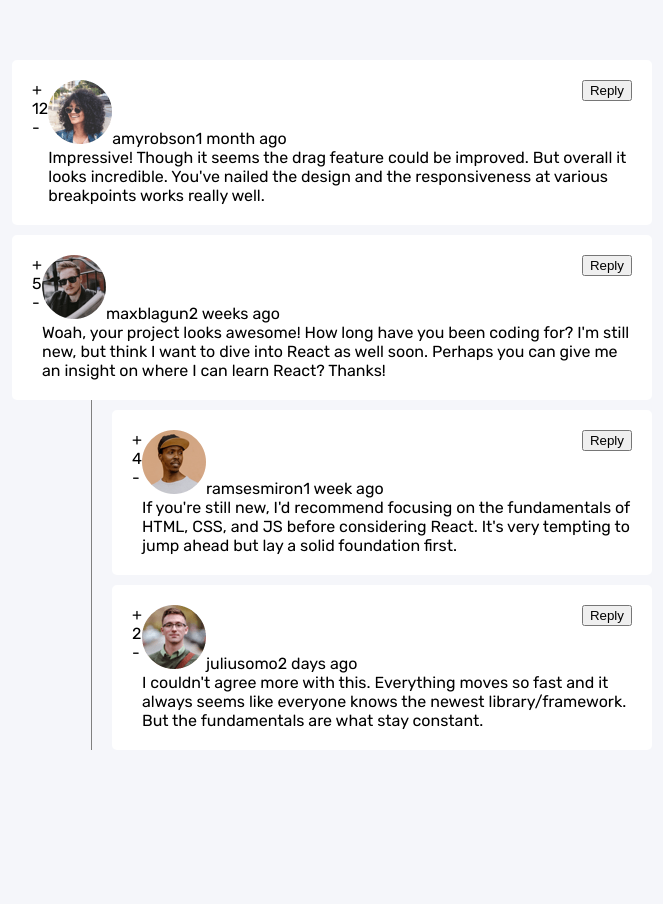
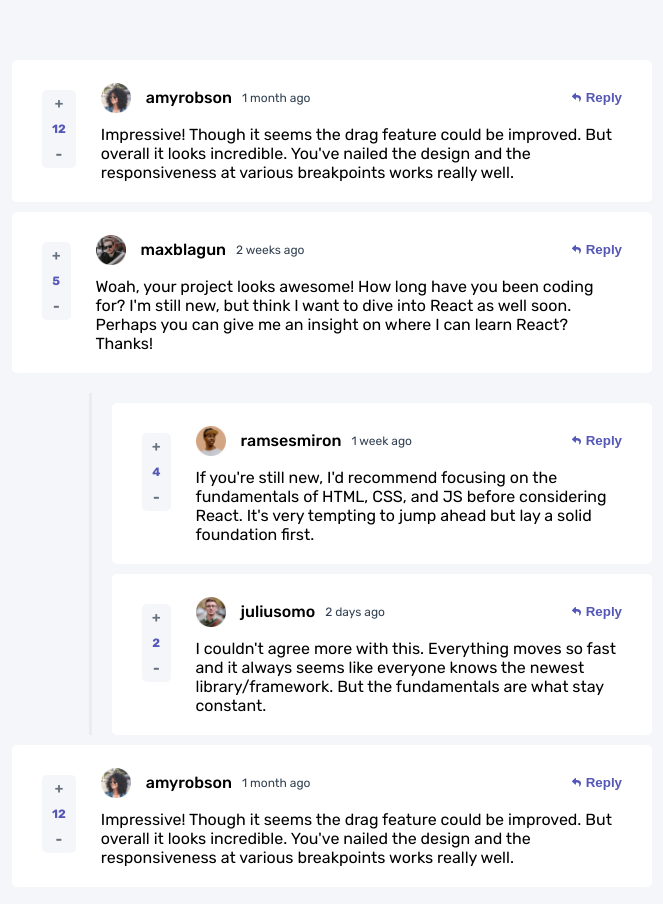
Before and after one commit to veljkoilic/comments-component, a React (Create React App) app: page / in a window 1280 px wide. Shown: the top 904 px of the page, without its empty margins (308-971 px from the left). Before the commit the page ends 800 px from the top, so only its background shows below. Built offline with nearby package versions, Linux system fonts and the light colour scheme.

Commit message:
comment component design and render

```diff
--- a/src/App.js
+++ b/src/App.js
@@ -9,7 +9,7 @@ function App() {
     <Container className="App">
       {comments.map((c) => {
         const replies = c.replies.map((reply) => {
-          return <div style={{borderLeft:" 1px solid gray", paddingLeft:"20px",}}><Comment key={reply.id} comment={reply} type="reply" /></div>;
+          return <div style={{borderLeft:" 3px solid var(--light-gray)", paddingLeft:"20px", marginLeft: "25px"}}><Comment key={reply.id} comment={reply} type="reply" /></div>;
         });
         return (
           <div key={c.id} style={{display:"flex", flexDirection: "column",alignItems: "flex-end"}}>
--- a/src/components/Comment.jsx
+++ b/src/components/Comment.jsx
@@ -20,7 +20,9 @@ export const Comment = ({comment, type}) => {
             <span>{comment.createdAt}</span>
           </UserAndDate>
           <TopActions>
-            <Reply>Reply</Reply>
+            <Reply>
+              <img src="./images/icon-reply.svg" alt="reply icon" />
+              <span>Reply</span></Reply>
           </TopActions>
         </Top>
         <Bottom>
@@ -37,12 +39,55 @@ border-radius: 5px;
 padding: 20px;
 margin-top: 10px;
 background-color: #fff;
+&:first-of-type{
+  margin-bottom: 20px;
+}
+&:last-of-type{
+  margin-bottom: 0px;
+  margin-top: 10px;
+
+}
 
 `;
-const Left = styled.div``;
+const Left = styled.div`
+padding:10px;
+`;
 const Votes = styled.div`
 display: flex;
 flex-direction: column;
+span{
+  background: var(--very-light-gray);
+  padding: 5px 10px;
+  display: flex;
+  justify-content: center;
+  align-items: center;
+  color: var(--moderate-blue);
+  font-weight: bold;
+  font-size: 12px;
+  &:first-of-type{
+    border-top-left-radius: 5px;
+    border-top-right-radius: 5px;
+    color: var(--grayish-blue);
+    font-size: 14px;
+    &:hover{
+      background-color: var(--grayish-blue);
+      color: #fff;
+      cursor: pointer;
+    }
+  }
+  &:last-of-type{
+    border-bottom-left-radius: 5px;
+    border-bottom-right-radius: 5px;
+    color: var(--grayish-blue);
+    font-size: 14px;
+    &:hover{
+      background-color: var(--grayish-blue);
+      color: #fff;
+      cursor: pointer;
+    }
+  }
+
+}
 `;
 const Content = styled.div`
 display: flex;
@@ -51,10 +96,46 @@ flex-direction: column;
 const Top = styled.div`
 display: flex;
 justify-content: space-between;
+align-items: center;
 `;
 const UserAndDate = styled.div`
-
+display: flex;
+align-items: center;
+img{
+  width: 30px;
+  height: 30px;
+  padding: 0px 15px;
+}
+span:first-of-type{
+  font-weight: 500;
+}
+span:last-of-type{
+  margin-left: 10px;
+  font-weight: 300;
+  color: var(--dark-blue);
+  font-size: 12px;
+}
 `;
 const TopActions = styled.div``;
-const Reply = styled.button``;
-const Bottom = styled.div``;
+const Reply = styled.button`
+background-color:#fff;
+border: none;
+color: var(--moderate-blue);
+font-weight: 700;
+padding: 10px;
+border-radius: 3px;
+display: flex;
+flex-direction: row;
+align-items: center;
+justify-content: center;
+&:hover{
+  background-color: var(--light-gray);
+}
+img{
+  width: 9px;
+  padding: 0 5px;
+}
+`;
+const Bottom = styled.div`
+  padding: 10px 15px 0px 15px;
+`;
--- a/src/data.json
+++ b/src/data.json
@@ -63,6 +63,20 @@
           }
         }
       ]
+    },
+    {
+      "id": 21,
+      "content": "Impressive! Though it seems the drag feature could be improved. But overall it looks incredible. You've nailed the design and the responsiveness at various breakpoints works really well.",
+      "createdAt": "1 month ago",
+      "score": 12,
+      "user": {
+        "image": {
+          "png": "../images/avatars/image-amyrobson.png",
+          "webp": "./images/avatars/image-amyrobson.webp"
+        },
+        "username": "amyrobson"
+      },
+      "replies": []
     }
   ]
 }
```
